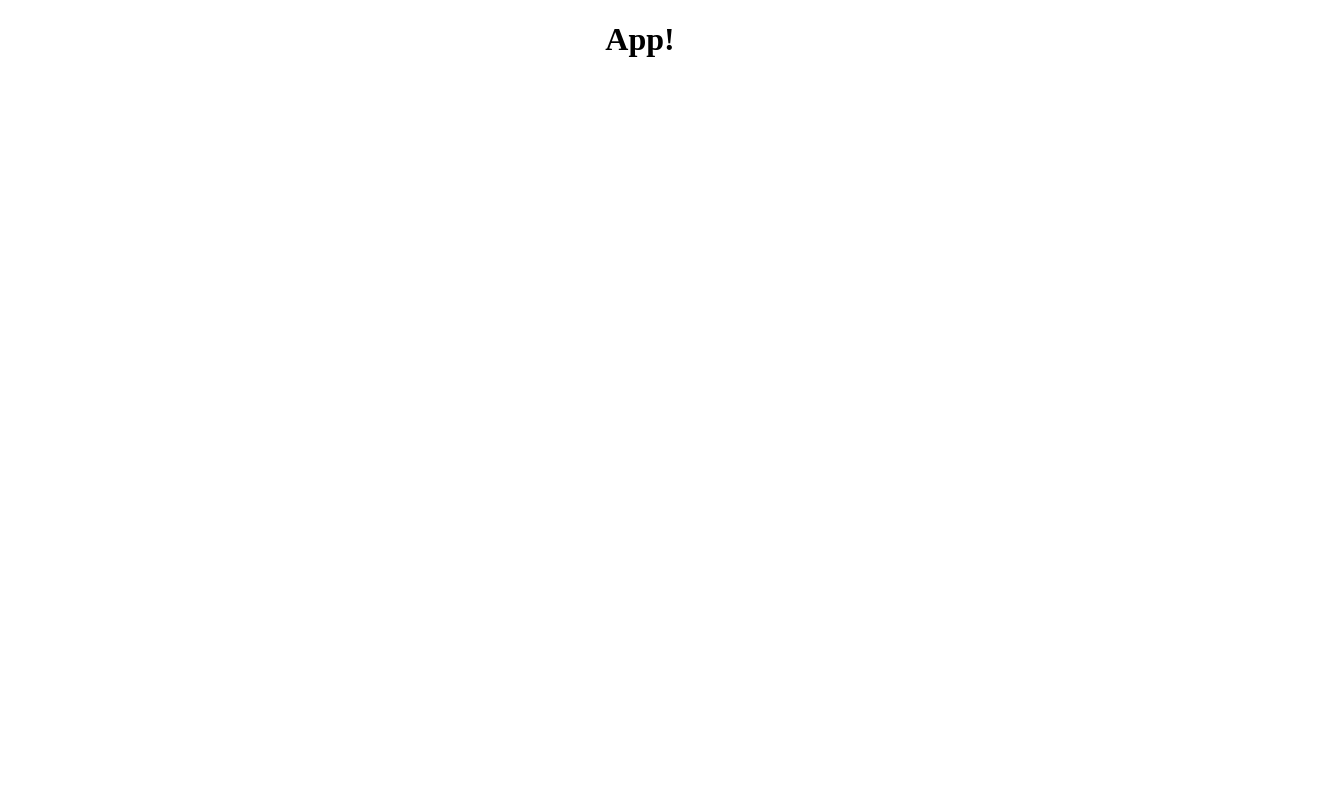
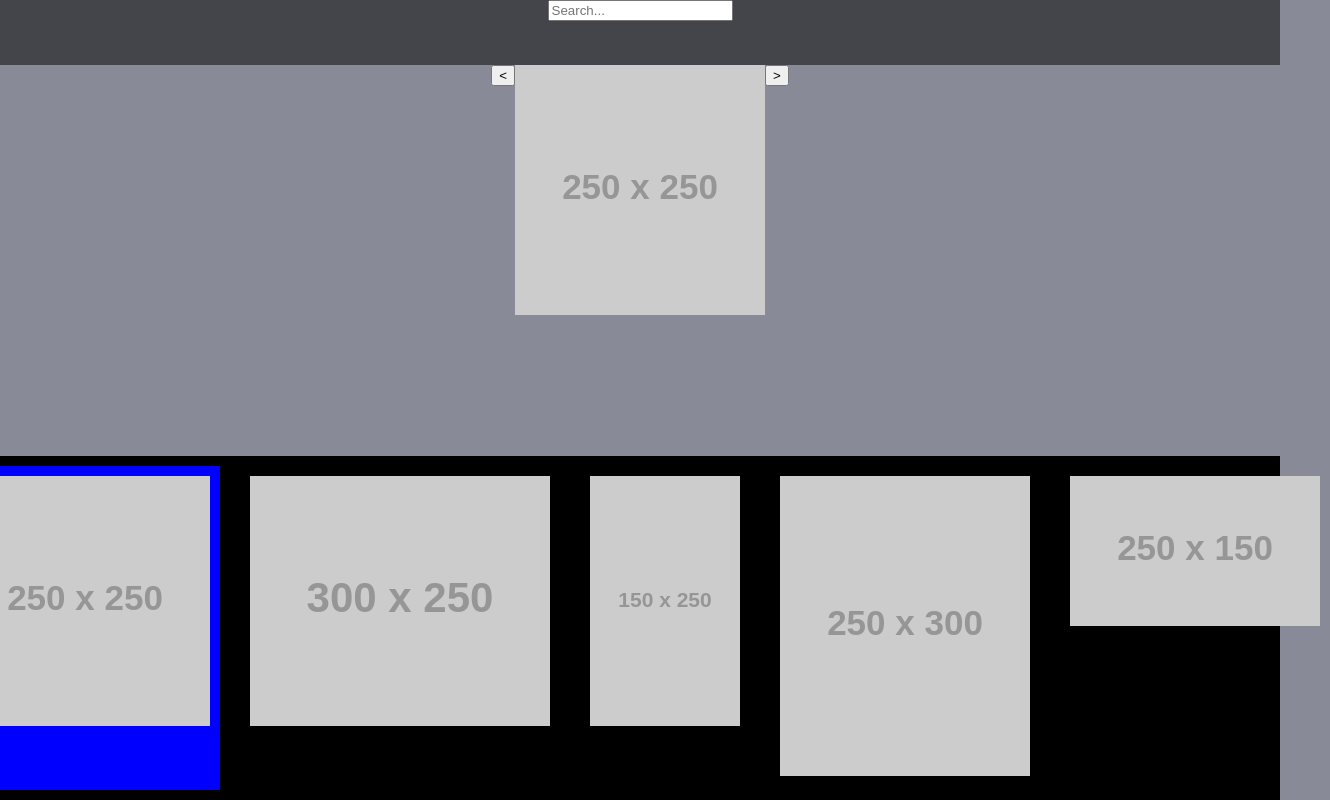
Before and after one commit to andresebr/flickr-slideshow, a React app: page / in a window 1280 px wide. Shown: the whole page, 1330 px wide, since content can reach past the window. Built offline with nearby package versions, Linux system fonts and the light colour scheme; placeholder pictures from the web are drawn by us.

Commit message:
Build layout and add basic functionality

```diff
--- a/package.json
+++ b/package.json
@@ -22,7 +22,9 @@
     "@babel/core": "^7.1.2",
     "@babel/preset-env": "^7.1.0",
     "@babel/preset-react": "^7.0.0",
+    "babel-eslint": "^10.0.1",
     "babel-loader": "^8.0.4",
+    "babel-plugin-transform-class-properties": "^6.24.1",
     "css-loader": "^1.0.0",
     "eslint": "^5.7.0",
     "eslint-config-airbnb": "^17.1.0",
@@ -38,6 +40,7 @@
     "webpack-dev-server": "^3.1.9"
   },
   "dependencies": {
+    "prop-types": "^15.6.2",
     "react": "^16.5.2",
     "react-dom": "^16.5.2"
   }
--- a/src/components/App.js
+++ b/src/components/App.js
@@ -1,12 +1,94 @@
-import React from 'react';
+import React, { Component } from 'react';
 
-import '../styles/App.scss';
+import Search from './Search';
+import Picture from './Picture';
+import PictureSelector from './PictureSelector';
 
+import '../styles/base.scss';
 
-const App = () => (
-  <div>
-    <h1>App!</h1>
-  </div>
-);
+const images = [
+  { id: '1', title: 'placheolder 1', url: 'https://via.placeholder.com/250x250' },
+  { id: '2', title: 'placheolder 2', url: 'https://via.placeholder.com/300x250' },
+  { id: '3', title: 'placheolder 4', url: 'https://via.placeholder.com/150x250' },
+  { id: '4', title: 'placheolder 5', url: 'https://via.placeholder.com/250x300' },
+  { id: '5', title: 'placheolder 6', url: 'https://via.placeholder.com/250x150' }];
+
+class App extends Component {
+  constructor(props) {
+    super(props);
+
+    this.state = {
+      items: images,
+      selectedImg: images[0],
+    };
+  }
+
+  handleTeaserBoxClick = (imageId) => {
+    this.setState(state => ({
+      selectedImg: state.items.find(obj => obj.id === imageId),
+    }));
+  }
+
+  handleLeftArrowClick = () => {
+    const { items, selectedImg } = this.state;
+
+    const imgIndex = items.findIndex(obj => obj.id === selectedImg.id);
+
+    if (imgIndex === 0) {
+      this.setState(state => ({
+        selectedImg: state.items[state.items.length - 1],
+      }));
+    } else {
+      this.setState(state => ({
+        selectedImg: state.items[imgIndex - 1],
+      }));
+    }
+  }
+
+  handleRightArrowClick = () => {
+    const { items, selectedImg } = this.state;
+
+    const imgIndex = items.findIndex(obj => obj.id === selectedImg.id);
+
+    if (imgIndex === items.length - 1) {
+      this.setState(state => ({
+        selectedImg: state.items[0],
+      }));
+    } else {
+      this.setState(state => ({
+        selectedImg: state.items[imgIndex + 1],
+      }));
+    }
+  }
+
+  handleTeaserKeyUp = (e, imageId) => {
+    e.preventDefault();
+
+    const code = (e.keycode ? e.keycode : e.which);
+
+    // Enter
+    if (code === 13) {
+      this.handleTeaserBoxClick(imageId);
+    }
+  }
+
+  render() {
+    return (
+      <div>
+        <Search />
+        <Picture
+          handleLeftArrowClick={this.handleLeftArrowClick}
+          handleRightArrowClick={this.handleRightArrowClick}
+          {...this.state}
+        />
+        <PictureSelector
+          handleTeaserBoxClick={this.handleTeaserBoxClick}
+          handleTeaserKeyUp={this.handleTeaserKeyUp}
+          {...this.state}
+        />
+      </div>
+    );
+  }
+}
 
 export default App;
--- /dev/null
+++ b/src/components/NavigationArrow.js
@@ -0,0 +1,24 @@
+import React from 'react';
+import PropTypes from 'prop-types';
+
+
+const NavigationArrow = ({ type, handleLeftArrowClick, handleRightArrowClick }) => (
+  <div className={`${type}-arrow`}>
+    <button
+      type="button"
+      onClick={type === 'left'
+        ? () => handleLeftArrowClick()
+        : () => handleRightArrowClick()}
+    >
+      {type === 'left' ? '<' : '>'}
+    </button>
+  </div>
+);
+
+NavigationArrow.propTypes = {
+  type: PropTypes.string.isRequired,
+  handleLeftArrowClick: PropTypes.func.isRequired,
+  handleRightArrowClick: PropTypes.func.isRequired,
+};
+
+export default NavigationArrow;
--- /dev/null
+++ b/src/components/Picture.js
@@ -0,0 +1,28 @@
+import React from 'react';
+import PropTypes from 'prop-types';
+import NavigationArrow from './NavigationArrow';
+
+
+const Picture = ({ selectedImg, ...props }) => {
+  const { id, title, url } = selectedImg;
+
+  return (
+    <div className="picture-container">
+      <NavigationArrow type="left" {...props} />
+      <img alt={id} title={title} src={url} />
+      <NavigationArrow type="right" {...props} />
+    </div>
+  );
+};
+
+Picture.propTypes = {
+  selectedImg: PropTypes.shape(
+    {
+      id: PropTypes.string.isRequired,
+      title: PropTypes.string.isRequired,
+      url: PropTypes.string.isRequired,
+    },
+  ).isRequired,
+};
+
+export default Picture;
--- /dev/null
+++ b/src/components/PictureSelector.js
@@ -0,0 +1,40 @@
+import React from 'react';
+import PropTypes from 'prop-types';
+import TeaserBox from './TeaserBox';
+
+
+const PictureSelector = ({ items, selectedImg, ...props }) => {
+  const { id } = selectedImg;
+
+  const thumbs = items.map(
+    image => <TeaserBox key={`${image.id}-${image.title}`} selected={image.id === id} {...image} {...props} />,
+  );
+
+  return (
+    <div className="selector-container">
+      {thumbs}
+    </div>
+  );
+};
+
+PictureSelector.propTypes = {
+  items: PropTypes.arrayOf(
+    PropTypes.shape(
+      {
+        id: PropTypes.string.isRequired,
+        title: PropTypes.string.isRequired,
+        url: PropTypes.string.isRequired,
+      },
+    ),
+  ).isRequired,
+  selectedImg: PropTypes.shape(
+    {
+      id: PropTypes.string.isRequired,
+      title: PropTypes.string.isRequired,
+      url: PropTypes.string.isRequired,
+    },
+  ).isRequired,
+};
+
+
+export default PictureSelector;
--- /dev/null
+++ b/src/components/Search.js
@@ -0,0 +1,11 @@
+import React from 'react';
+
+const Search = () => (
+  <div className="topnav">
+    <form>
+      <input className="search" type="text" placeholder="Search..." name="search" />
+    </form>
+  </div>
+);
+
+export default Search;
--- /dev/null
+++ b/src/components/TeaserBox.js
@@ -0,0 +1,32 @@
+import React from 'react';
+import PropTypes from 'prop-types';
+
+const TeaserBox = ({
+  id,
+  title,
+  url,
+  selected,
+  handleTeaserBoxClick,
+  handleTeaserKeyUp,
+}) => (
+  <div
+    className={selected ? 'thumbnail-container highlight' : 'thumbnail-container'}
+    onClick={() => handleTeaserBoxClick(id)}
+    onKeyPress={e => handleTeaserKeyUp(e, id)}
+    role="button"
+    tabIndex="0"
+  >
+    <img alt={id} title={title} src={url} />
+  </div>
+);
+
+TeaserBox.propTypes = {
+  id: PropTypes.string.isRequired,
+  title: PropTypes.string.isRequired,
+  url: PropTypes.string.isRequired,
+  selected: PropTypes.bool.isRequired,
+  handleTeaserBoxClick: PropTypes.func.isRequired,
+  handleTeaserKeyUp: PropTypes.func.isRequired,
+};
+
+export default TeaserBox;
--- a/src/index.html
+++ b/src/index.html
@@ -8,7 +8,7 @@
     <title>Flickr Slideshow</title>
 </head>
 
-<body>
+<body style="margin: 0; background: #888b97;">
     <div id="root">
 
     </div>
--- a/src/styles/App.scss
+++ /dev/null
@@ -1,6 +0,0 @@
-$color: #000;
-
-h1 {
-    color: $color;
-    text-align: center;
-}
--- /dev/null
+++ b/src/styles/_global.scss
@@ -0,0 +1,3 @@
+$break-sm: 600px;
+$spacing-unit: 2px;
+$dark: #000;
--- /dev/null
+++ b/src/styles/_picture.scss
@@ -0,0 +1,6 @@
+.picture-container {
+    width: 100%;
+    height: auto;
+    display: flex;
+    justify-content: center;
+}
--- /dev/null
+++ b/src/styles/_search.scss
@@ -0,0 +1,9 @@
+.topnav {
+    display: flex;
+    top: 0;
+    left: 0;
+    right: 0;
+    justify-content: center;
+    height: 65px;
+    background: rgba($dark, 0.5);
+}
--- /dev/null
+++ b/src/styles/_selectorcontainer.scss
@@ -0,0 +1,9 @@
+.selector-container {
+    display: flex;
+    justify-content: center;
+    position: absolute;
+    bottom: 0;
+    width: 100%;
+    height: auto;
+    background: $dark
+}
--- /dev/null
+++ b/src/styles/_teaserbox.scss
@@ -0,0 +1,11 @@
+.thumbnail-container {
+    margin: $spacing-unit * 5;
+
+    &:hover, &.highlight {
+        background: blue;
+    }
+
+    img {
+        padding: $spacing-unit * 5;
+    }
+}
--- /dev/null
+++ b/src/styles/base.scss
@@ -0,0 +1,6 @@
+@import 'global';
+
+@import 'search';
+@import 'picture';
+@import 'selectorcontainer';
+@import 'teaserbox';
```
Also changed, not shown: .babelrc, .eslintrc.json, 1 other file.
